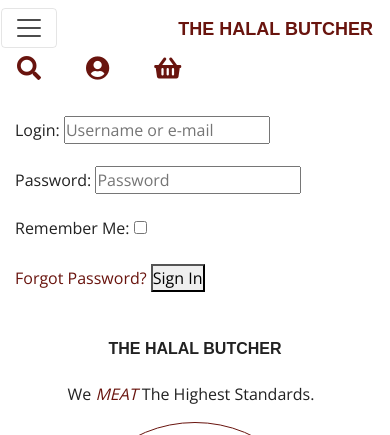
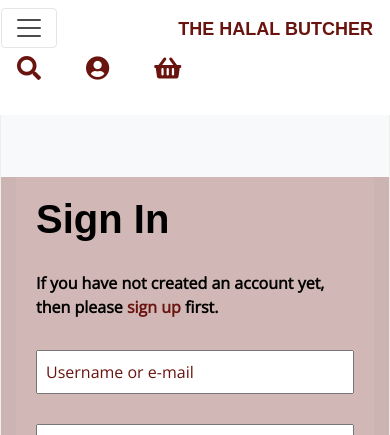
Before and after one commit to legenduzair/the-halal-butcher, a Django app: page /accounts/login/ in a window 390 px wide. Shown: the top 435 px of the page. Run offline with Django 3.2, Linux system fonts and the light colour scheme; some libraries are stand-ins or nearby versions; some web fonts are replaced.

Commit message:
Customise allauth templates by adding custom html and css styling

```diff
--- a/static/css/style.css
+++ b/static/css/style.css
@@ -47,6 +47,7 @@ html {
  .btn-warning {
     background-color: #D58936;
     color: #fefffe !important;
+    border: none;
  }
 .main-banner {
     background: url('/media/home/main-banner.jpg') no-repeat center center;
@@ -92,8 +93,75 @@ html {
 }
 
 .footer-image {
-    background: url(/media/home/footer-image.jpg) no-repeat center center;
+    background: url('/media/home/footer-image.jpg') no-repeat center center;
     background-size: cover;
     height: 100%;
     border-radius: 50%;
 }
+
+.header-container {
+    padding-top: 170px;
+}
+
+#auth-form {
+    padding-top: 8rem !important;
+}
+
+.login-form-image {
+    background: url('/media/auth/login-image.jpg') no-repeat center center;
+    background-size: cover;
+}
+
+.left-card {
+    background-color: rgba(105,20,14, 0.3);
+}
+
+.login-card {
+    border: none;
+}
+
+.auth-inner-styles p {
+    margin-top: 1.9rem;
+    font-weight: 750;
+}
+
+.auth-inner-styles a {
+    font-weight: 750;
+}
+
+.auth-inner-styles input {
+    width: 100%;
+    padding: 0.5rem;
+}
+
+#login-button {
+    margin-left: 1rem;
+}
+
+#signup-button {
+    margin-top: 1rem;
+}
+
+.auth-inner-styles button {
+    letter-spacing: 2px;
+    font-weight: 100;
+}
+
+
+.auth-inner-styles input::placeholder {
+    color: #69140E;
+}
+
+.auth-inner-styles label:not([for='id_remember']) {
+    display: none;
+}
+
+#id_remember {
+    width: auto;
+}
+
+.auth-inner-styles button:hover,
+.auth-inner-styles input[type='submit']:hover {
+    color: #fefffe;
+    background-color: #69140E;
+}
--- a/templates/allauth/account/base.html
+++ b/templates/allauth/account/base.html
@@ -1,15 +1,26 @@
 {% extends "base.html" %}
 
 {% block content %}
-    <div class="container header-container">
-        <div class="overlay"></div>
-        <div class="row">
-            <div class="col-12 col-md-6">
-                <div>
-                    {% block inner_content %}
-                    {% endblock %}
+    <section id="auth-form" class="pt-5 bg-light">
+      <div class="container py-5 h-100">
+        <div class="row d-flex justify-content-center align-items-center h-100">
+          <div class="col-xl-11">
+            <div class="card login-card rounded-3 text-black">
+              <div class="row g-0">
+                <div class="left-card col-lg-6">
+                  <div class="card-body p-md-5 mx-md-4">
+                    <div class="auth-inner-styles">
+                      {% block inner_content %}
+                      {% endblock %}
+                    </div>
+                  </div>
                 </div>
+                <div class="col-lg-6 d-flex align-items-center login-form-image">
+                </div>
+              </div>
             </div>
+          </div>
         </div>
-    </div>
+      </div>
+    </section>
 {% endblock %}
--- a/templates/allauth/account/login.html
+++ b/templates/allauth/account/login.html
@@ -40,7 +40,7 @@ for a {{ site_name }} account and sign in below:{% endblocktrans %}</p>
   <input type="hidden" name="{{ redirect_field_name }}" value="{{ redirect_field_value }}" />
   {% endif %}
   <a class="button secondaryAction" href="{% url 'account_reset_password' %}">{% trans "Forgot Password?" %}</a>
-  <button class="primaryAction" type="submit">{% trans "Sign In" %}</button>
+  <button id="login-button" class="btn btn-warning primaryAction" type="submit">{% trans "Sign In" %}</button>
 </form>
 
 {% endblock %}
--- a/templates/allauth/account/logout.html
+++ b/templates/allauth/account/logout.html
@@ -14,8 +14,7 @@
   {% if redirect_field_value %}
   <input type="hidden" name="{{ redirect_field_name }}" value="{{ redirect_field_value }}"/>
   {% endif %}
-  <button type="submit">{% trans 'Sign Out' %}</button>
+  <button class="btn btn-warning" type="submit">{% trans 'Sign Out' %}</button>
 </form>
 
-
 {% endblock %}
--- a/templates/allauth/account/signup.html
+++ b/templates/allauth/account/signup.html
@@ -15,7 +15,7 @@
   {% if redirect_field_value %}
   <input type="hidden" name="{{ redirect_field_name }}" value="{{ redirect_field_value }}" />
   {% endif %}
-  <button type="submit">{% trans "Sign Up" %} &raquo;</button>
+  <button id="signup-button" class="btn btn-warning" type="submit">{% trans "Sign Up" %} &raquo;</button>
 </form>
 
 {% endblock %}
--- a/templates/base.html
+++ b/templates/base.html
@@ -48,7 +48,7 @@
         <nav id="base-nav" class="navbar navbar-expand-lg navbar-light bg-light">
             <div class="container-fluid">
                 <div class="col-12 col-lg-4 my-auto py-1 py-lg-0">
-                    <a class="navbar-brand" href="#">The Halal Butcher</a>
+                    <a class="navbar-brand" href="{% url 'home' %}">The Halal Butcher</a>
                 </div>
                 <div class="col-12 col-lg-4 my-auto py-1 py-lg-0">
                     <form method="GET" action="">
```
Also changed, not shown: 1 other file.
